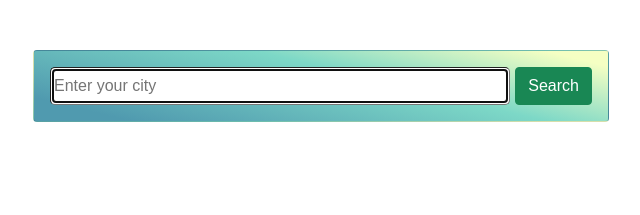
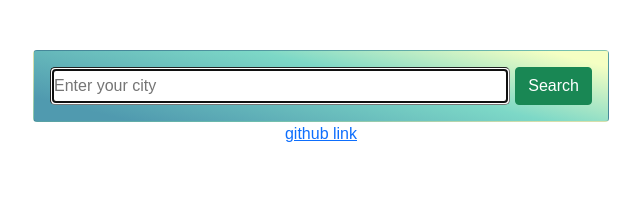
Before and after one commit to tranquynhanh/weather-react, a React (Create React App) app: page / in a window 1280 px wide. Shown: the top 215 px of the page, without its empty margins (319-959 px from the left). Built offline with nearby package versions, Linux system fonts and the light colour scheme.

Commit message:
add link

```diff
--- a/src/Weather.js
+++ b/src/Weather.js
@@ -153,6 +153,7 @@ export default function Weather() {
             <div className="card-body">{form}</div>
           </div>
         </div>
+        <a href='https://github.com/tranquynhanh/weather-react' target="_blank" rel="noreferrer">github link</a>
       </div>
     );
   }
```
